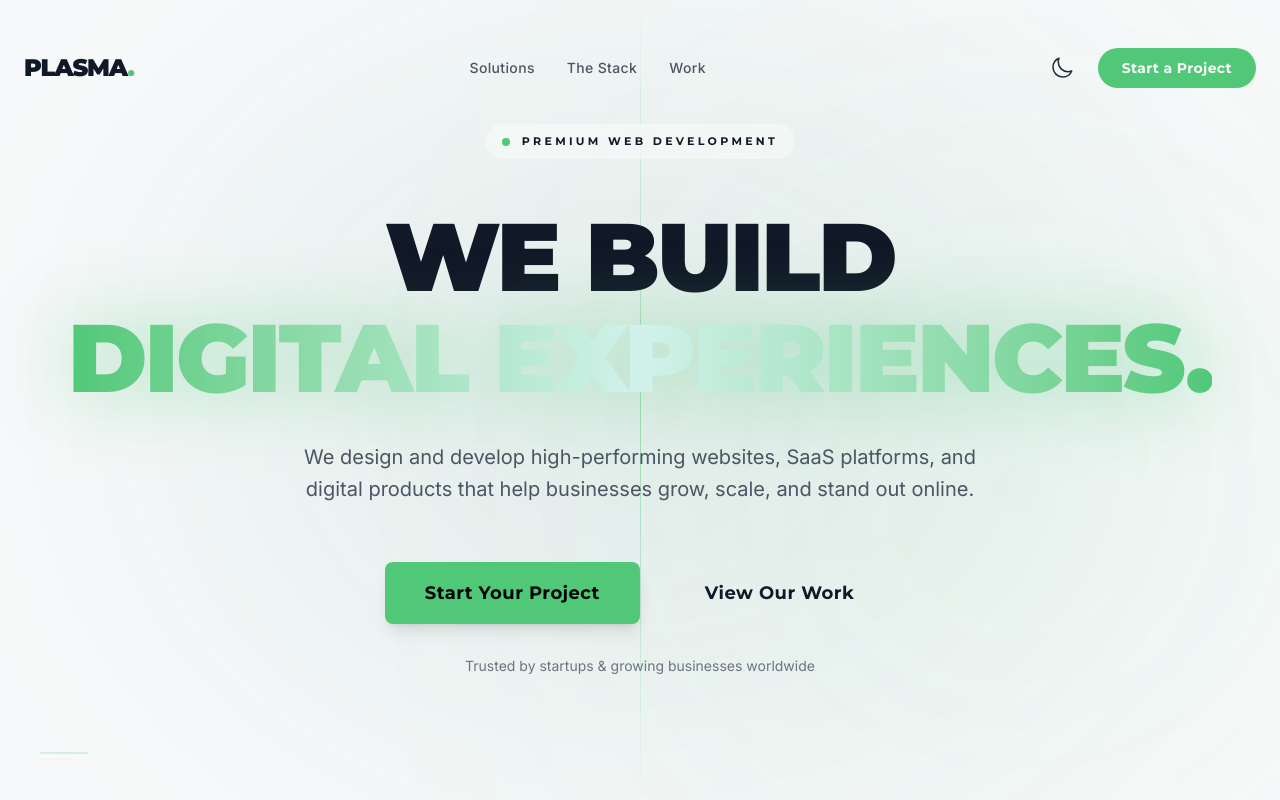
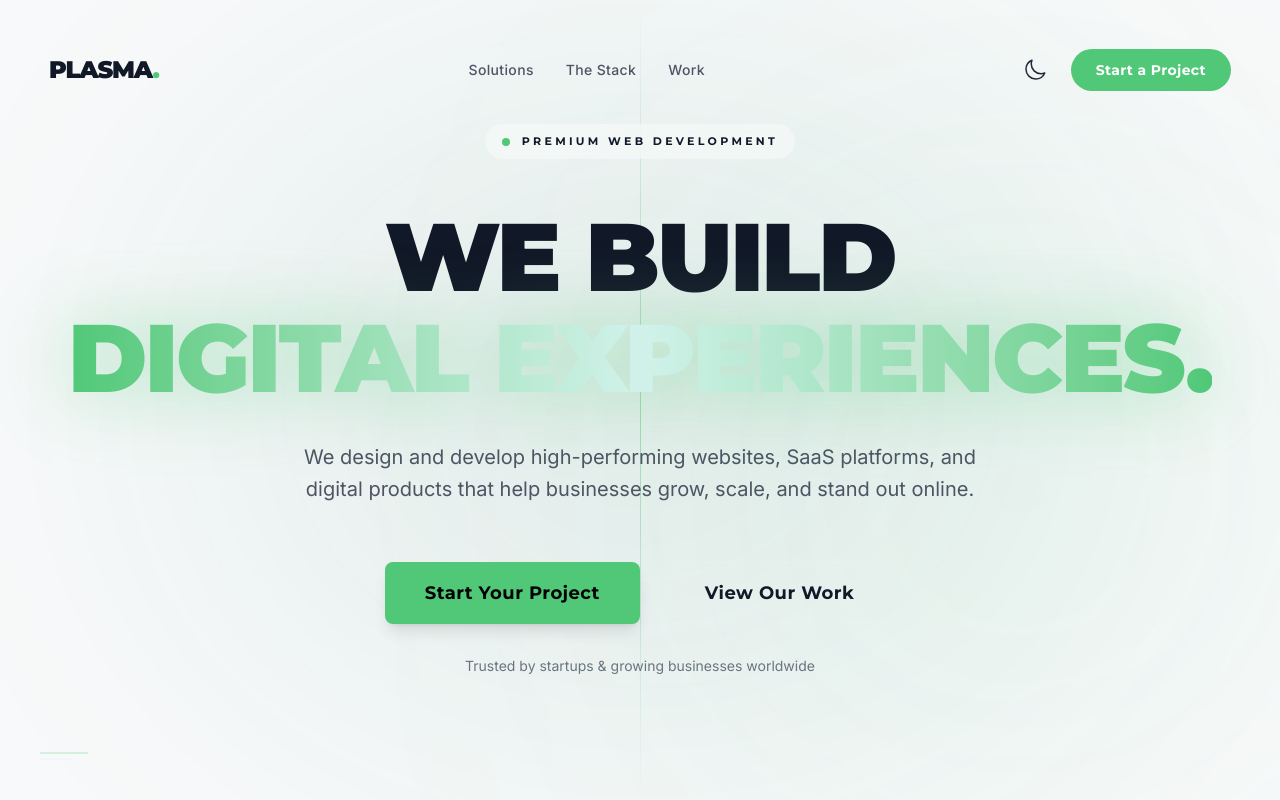
Before and after one commit to plasmaworkco-cmd/plasma, a React (Vite) app: page / in a window 1280 px wide. Shown: the top 800 px of the page. Built offline with nearby package versions, Linux system fonts and the light colour scheme; a web font is replaced by a local one.

Commit message:
navbar fixed

```diff
--- a/src/components/Navbar.jsx
+++ b/src/components/Navbar.jsx
@@ -1,84 +1,114 @@
-import React, { useState, useEffect } from 'react';
+import React, { useState, useEffect, useRef } from 'react';
 import ThemeToggle from './ThemeToggle';
 
 const Navbar = () => {
   const [scrolled, setScrolled] = useState(false);
+  const ticking = useRef(false);
 
   useEffect(() => {
     const handleScroll = () => {
-      setScrolled(window.scrollY > 50);
+      if (!ticking.current) {
+        requestAnimationFrame(() => {
+          setScrolled(window.scrollY > 20);
+          ticking.current = false;
+        });
+        ticking.current = true;
+      }
     };
-    window.addEventListener('scroll', handleScroll);
+    window.addEventListener('scroll', handleScroll, { passive: true });
     return () => window.removeEventListener('scroll', handleScroll);
   }, []);
 
   return (
     <>
       {/* --- Desktop Floating Island Navbar --- */}
-      <nav className={`hidden md:flex fixed top-0 left-0 w-full z-50 transition-all duration-500 ease-out ${scrolled ? 'pt-4' : 'pt-8'}`}>
+      <nav
+        className={`hidden md:flex fixed left-1/2 z-50 -translate-x-1/2 transition-[top] duration-500 ease-[cubic-bezier(0.16,1,0.3,1)] ${
+          scrolled ? 'top-4' : 'top-8'
+        }`}
+        style={{ width: 'calc(100% - 3rem)', maxWidth: '90rem' }}
+      >
         <div
-          className={`mx-auto max-w-5xl flex items-center justify-between transition-all duration-500 ease-[cubic-bezier(0.16,1,0.3,1)]
-            ${scrolled
-              ? 'bg-secondary/80 backdrop-blur-xl rounded-full shadow-[0_8px_32px_rgba(0,0,0,0.5)] border border-mint/10 py-3 px-6 w-[90%] lg:w-[60rem]'
-              : 'bg-transparent py-4 px-6 w-full max-w-7xl'
-            }`}
+          className="w-full flex items-center justify-between relative"
+          style={{
+            willChange: 'max-width, border-radius',
+            maxWidth: scrolled ? '60rem' : '90rem',
+            margin: '0 auto',
+            borderRadius: scrolled ? '9999px' : '0px',
+            boxShadow: scrolled ? '0 8px 30px rgba(0,0,0,0.04)' : 'none',
+            border: scrolled ? '1px solid rgba(0,0,0,0.05)' : '1px solid transparent',
+            padding: scrolled ? '12px 24px' : '16px 24px',
+            transition: 'max-width 500ms cubic-bezier(0.16,1,0.3,1), border-radius 500ms cubic-bezier(0.16,1,0.3,1), box-shadow 500ms cubic-bezier(0.16,1,0.3,1), border-color 500ms cubic-bezier(0.16,1,0.3,1), padding 500ms cubic-bezier(0.16,1,0.3,1)',
+          }}
         >
+          {/* Desktop Backdrop */}
+          <div
+            className={`absolute inset-0 bg-secondary/80 backdrop-blur-xl transition-opacity duration-500 ease-[cubic-bezier(0.16,1,0.3,1)] ${scrolled ? 'opacity-100' : 'opacity-0 pointer-events-none'}`}
+            style={{ borderRadius: 'inherit' }}
+          />
 
+          <div className="relative z-10 w-full flex items-center justify-between">
             {/* Identity */}
             <div className="flex items-center gap-1 group cursor-pointer">
               <span className="text-2xl font-black tracking-tighter text-text-primary font-heading">
-              PLASMA<span className="text-emerald group-hover:text-mint transition-colors duration-500">.</span>
+                PLASMA<span className="text-emerald group-hover:text-emerald/70 transition-colors duration-500">.</span>
               </span>
             </div>
 
-          {/* The Proof (Center Navigation) */}
+            {/* Center Navigation */}
             <div className="flex items-center gap-8">
               {['Solutions', 'The Stack', 'Work'].map((item) => (
-               <a key={item} href={`#${item.replace(' ', '-').toLowerCase()}`}
-                  className="text-sm font-medium text-text-secondary hover:text-emerald transition-all relative group font-body tracking-wide">
+                <a
+                  key={item}
+                  href={`#${item.replace(' ', '-').toLowerCase()}`}
+                  className="text-sm font-medium text-text-secondary hover:text-emerald transition-all relative group font-body tracking-wide"
+                >
                   {item}
-                <span className="absolute -bottom-1 left-1/2 w-0 h-[2px] bg-emerald transition-all duration-300 group-hover:w-full group-hover:left-0"></span>
+                  <span className="absolute -bottom-1 left-1/2 w-0 h-[2px] bg-emerald/80 transition-all duration-300 group-hover:w-full group-hover:left-0"></span>
                 </a>
               ))}
             </div>
 
-          {/* The Commitment (CTA) */}
+            {/* CTA */}
             <div className="flex items-center gap-4">
               <ThemeToggle />
-            <button className="relative group overflow-hidden px-6 py-2.5 rounded-full bg-emerald text-primary font-bold text-sm transition-all hover:shadow-[0_0_20px_rgba(80,200,120,0.4)] hover:scale-105 active:scale-95 font-heading tracking-wide cursor-pointer">
+              <button className="relative group overflow-hidden px-6 py-2.5 rounded-full bg-emerald text-secondary font-bold text-sm transition-all hover:shadow-[0_4px_20px_rgba(80,200,120,0.3)] hover:scale-105 active:scale-95 font-heading tracking-wide cursor-pointer border border-transparent">
                 <span className="relative z-10">Start a Project</span>
                 <div className="absolute inset-0 bg-white/20 translate-y-full group-hover:translate-y-0 transition-transform duration-300"></div>
               </button>
+            </div>
           </div>
         </div>
       </nav>
 
       {/* --- Mobile View --- */}
 
-      {/* Mobile Top Branding */}
-      <div className="md:hidden fixed top-0 left-0 w-full z-40 px-6 py-5 bg-primary/80 backdrop-blur-lg flex justify-center items-center border-b border-white/5">
+      {/* Mobile Top Header (Changes on scroll) */}
+      <div
+        className={`md:hidden fixed top-0 left-0 w-full z-40 px-6 py-4 flex justify-between items-center transition-[background-color,backdrop-filter,border-color] duration-300 ${
+          scrolled ? 'bg-secondary/70 backdrop-blur-lg border-b border-black/5 shadow-sm' : 'bg-transparent'
+        }`}
+      >
         <span className="text-xl font-black tracking-tighter text-text-primary font-heading">
           PLASMA<span className="text-emerald">.</span>
         </span>
-          <div className="absolute right-6">
         <ThemeToggle />
       </div>
-       </div>
 
-      {/* Mobile Bottom Navigation Bar (Thumb-friendly) */}
-      <nav className="md:hidden fixed bottom-6 left-4 right-4 z-50 bg-secondary/90 backdrop-blur-2xl border border-mint/10 rounded-2xl p-3 shadow-[0_10px_40px_rgba(0,0,0,0.5)] flex justify-between items-center">
-
-        {/* Mobile Menu Links */}
+      {/* Mobile Bottom Nav (Fixed Translucency) */}
+      <nav className="md:hidden fixed bottom-6 left-4 right-4 z-50 bg-secondary/65 backdrop-blur-xl border border-white/30 rounded-2xl p-2 shadow-[0_8px_32px_rgba(0,0,0,0.12)] flex justify-between items-center ring-1 ring-black/5">
         <div className="flex gap-6 pl-4">
           {['Work', 'Stack'].map((item) => (
-              <a key={item} href={`#${item.toLowerCase()}`} className="text-sm font-bold text-text-secondary hover:text-text-primary transition-colors font-body">
+            <a
+              key={item}
+              href={`#${item.toLowerCase()}`}
+              className="text-sm font-bold text-text-secondary hover:text-text-primary transition-colors font-body"
+            >
               {item}
             </a>
           ))}
         </div>
-
-        {/* Mobile CTA */}
-        <button className="px-5 py-3 rounded-xl bg-emerald text-primary font-extrabold text-[10px] sm:text-xs font-heading tracking-widest uppercase shadow-lg shadow-emerald/20 active:scale-95 transition-transform cursor-pointer">
+        <button className="px-5 py-3 rounded-xl bg-emerald text-secondary font-extrabold text-[10px] sm:text-xs font-heading tracking-widest uppercase shadow-lg shadow-emerald/20 active:scale-95 transition-transform cursor-pointer">
           Start Project
         </button>
       </nav>
```
Lines whose indentation alone changed are shown as unchanged.
